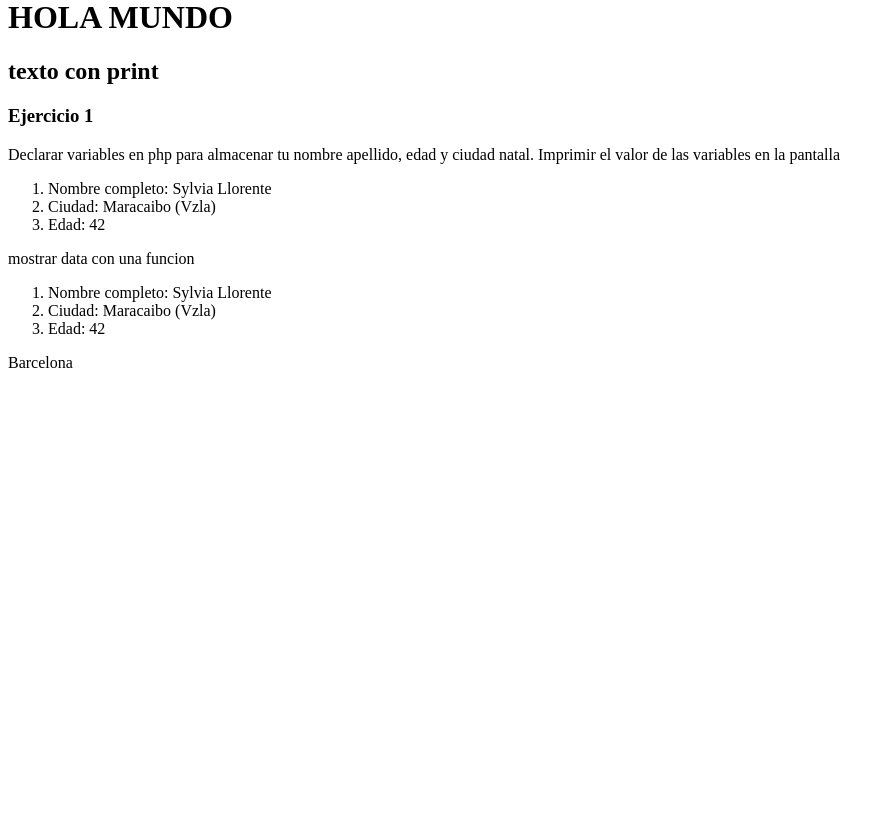
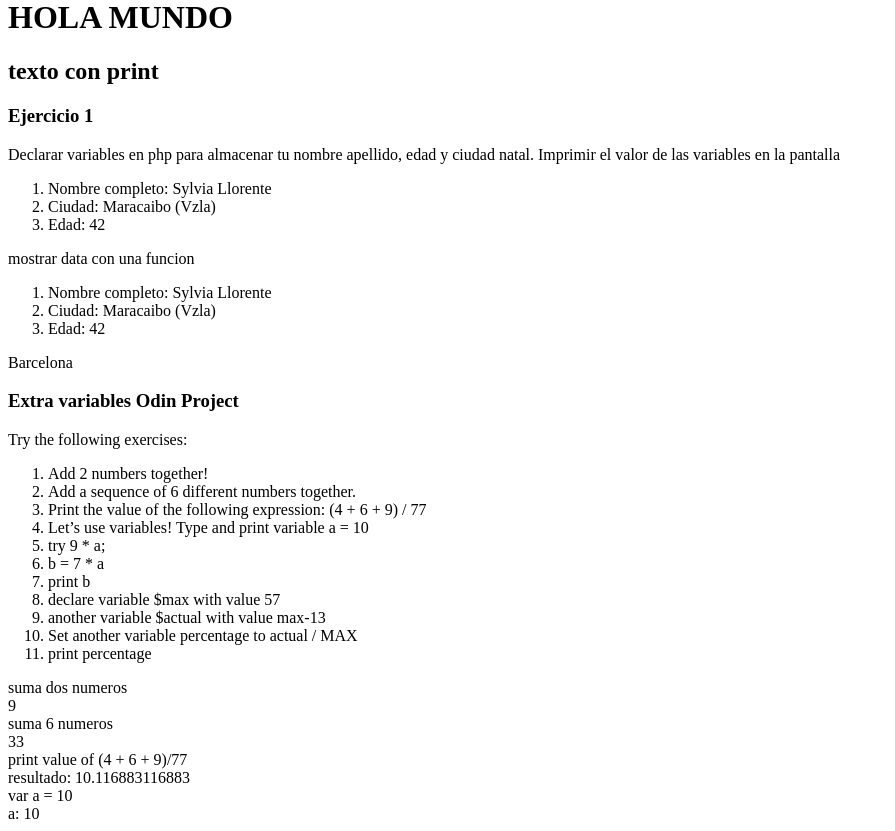
Before and after one commit to Sylviall81/modulo2-php, a PHP site: page / in a window 1280 px wide. Shown: the part 22-853 px from the top of the page, without its empty margins (0-895 px from the left). Before the commit the page ends 390 px from the top, so only its background shows below. Run offline with PHP 8.4, Linux system fonts and the light colour scheme.

Commit message:
ejercicios extra variables

```diff
--- a/01variables/index.php
+++ b/01variables/index.php
@@ -48,15 +48,64 @@
         $ciudad_actual= 'Barcelona';
 
         echo $ciudad_actual.'</br>';
-        exit;
+
 
         ?>
 
-<h3>Ejercicio 2</h3>
+<h3>Extra variables Odin Project</h3>
 
-<p>Desarrollar un programa en PHP que calcule el área de un triángulo rectángulo, y la hipotenusa.</p>
+<p>Try the following exercises:
+
+<ol>
+
+<li>
+Add 2 numbers together!</li>
+<li>
+Add a sequence of 6 different numbers together.</li>
+
+<li>Print the value of the following expression: (4 + 6 + 9) / 77</li>
+<li>Let’s use variables!
+Type and print variable a = 10</li>
+
+
+<li>try 9 * a;</li>
+
+<li> b = 7 * a </li>
+
+<li>print b</li>
+
+<li>declare variable $max with value 57</li>
+<li>another variable $actual with value max-13</li>
+<li>Set another variable percentage to actual / MAX</li>
+<li>print percentage</li>
+
+</ol>
+
+</p>
 
 <?php
+
+echo 'suma dos numeros';
+echo '<br>';
+$suma = 6+3;
+echo $suma;
+echo '<br>';
+
+echo 'suma 6 numeros';
+echo '<br>';
+$sumaSix = 3+4+5+6+7+8;
+echo $sumaSix;
+echo '<br>';
+
+echo 'print value of (4 + 6 + 9)/77 <br>';
+$value = 4+6+9 / 77;
+echo  'resultado: '.$value;
+echo '<br>';
+
+echo 'var a = 10 <br>';
+$a = 10;
+echo  'a: '.$a;
+echo '<br>';
 
 
 
```
